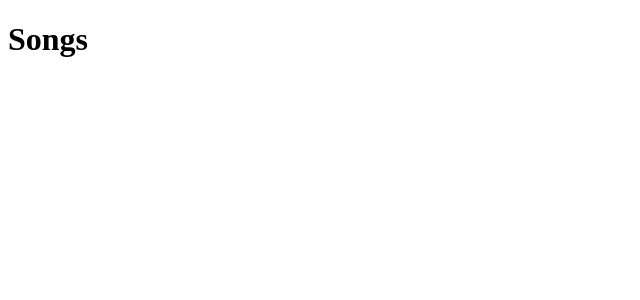
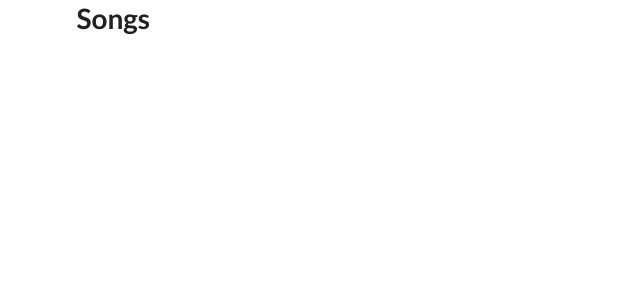
Before and after one commit to emmanuelolivo1002/React-Redux-Songs, a React (Create React App) app: page / in a window 1280 px wide. Shown: the top 300 px of the page, without its empty margins (0-640 px from the left). Built offline with nearby package versions, Linux system fonts and the light colour scheme.

Commit message:
Add Semantic UI

```diff
--- a/public/index.html
+++ b/public/index.html
@@ -11,6 +11,11 @@
 
     <link rel="manifest" href="%PUBLIC_URL%/manifest.json" />
 
+    <link
+      rel="stylesheet"
+      href="https://cdnjs.cloudflare.com/ajax/libs/semantic-ui/2.4.1/semantic.min.css"
+    />
+
     <title>React Songs with Redux</title>
   </head>
   <body>
--- a/src/App.js
+++ b/src/App.js
@@ -3,7 +3,7 @@
 class App extends Component {
   render() {
     return (
-      <div className="App">
+      <div className="ui container">
         <h1>Songs</h1>
       </div>
     );
```
